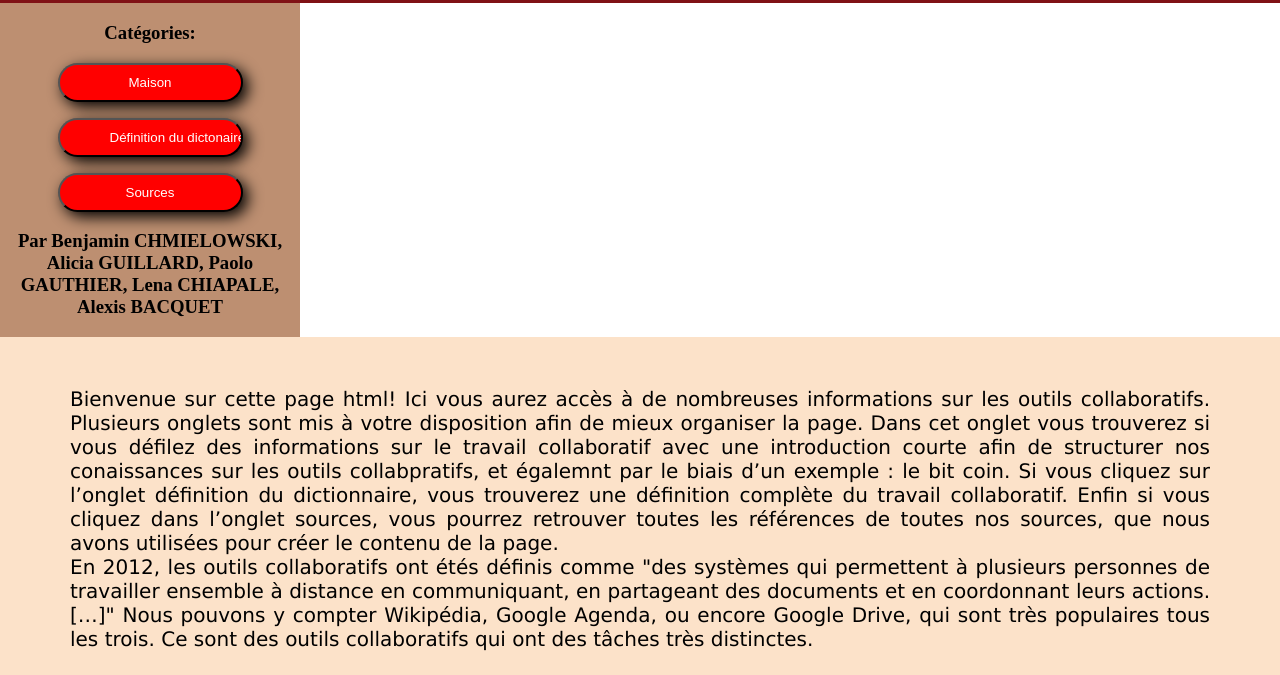
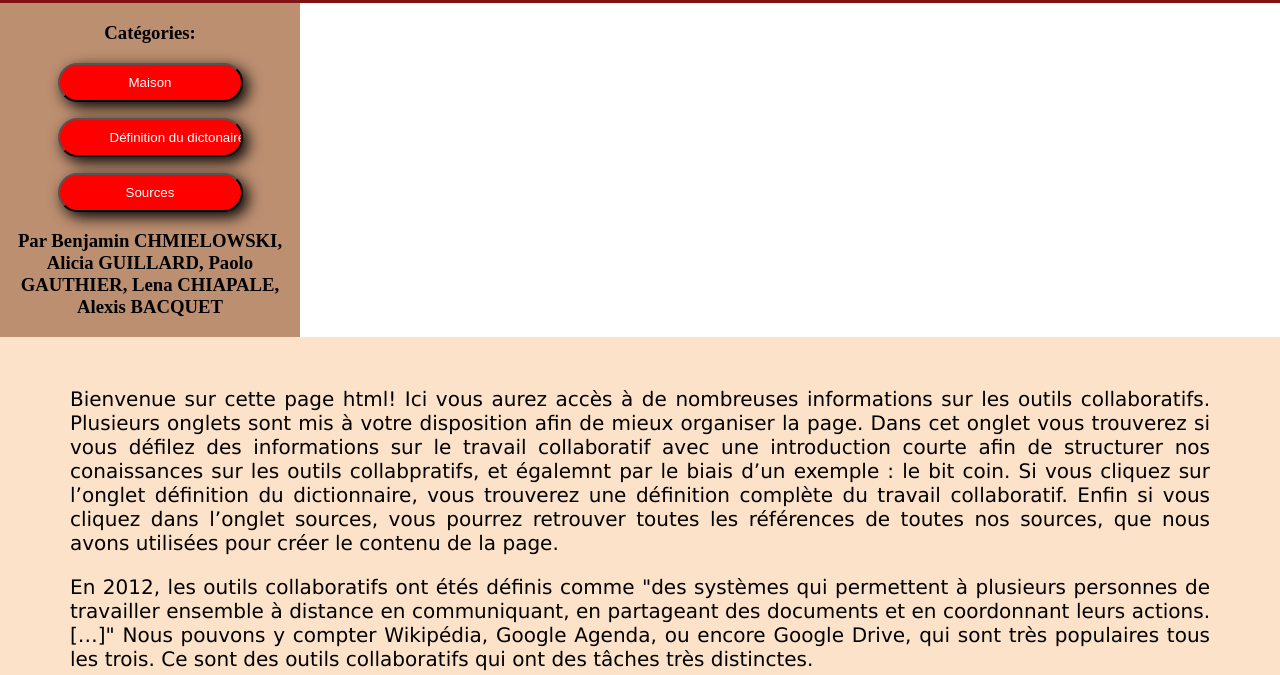
Before and after one commit to Ben04C/Site-SNT, a plain HTML site: page Index.html in a window 1280 px wide. Shown: the part 237-912 px from the top of the page. Drawn offline with Linux system fonts and the light colour scheme.

Commit message:
Update Index.html

```diff
--- a/Index.html
+++ b/Index.html
@@ -45,8 +45,10 @@
         <div id="bitcoin">
         <p>
          Bienvenue sur cette page html! Ici vous aurez accès à de nombreuses informations sur les outils collaboratifs. Plusieurs onglets sont mis à votre disposition afin de mieux organiser la page. Dans cet onglet vous trouverez si vous défilez des informations sur le travail collaboratif avec une introduction courte afin de structurer nos conaissances sur les outils collabpratifs, et égalemnt par le biais d’un exemple : le bit coin. Si vous cliquez sur l’onglet définition du dictionnaire, vous trouverez une définition complète du travail collaboratif. Enfin si vous cliquez dans l’onglet sources, vous pourrez retrouver toutes les références de toutes nos sources, que nous avons utilisées pour créer le contenu de la page.
-        <br>
+        </p>
+        <p>
                 En 2012, les outils collaboratifs ont étés définis comme "des systèmes qui permettent à plusieurs personnes de travailler ensemble à distance en communiquant, en partageant des documents et en coordonnant leurs actions. […]" Nous pouvons y compter Wikipédia, Google Agenda, ou encore Google Drive, qui sont très populaires tous les trois. Ce sont des outils collaboratifs qui ont des tâches très distinctes.
+       </p>
 
 
         <h1 class="titres">Le Bitcoin</h1>
```
